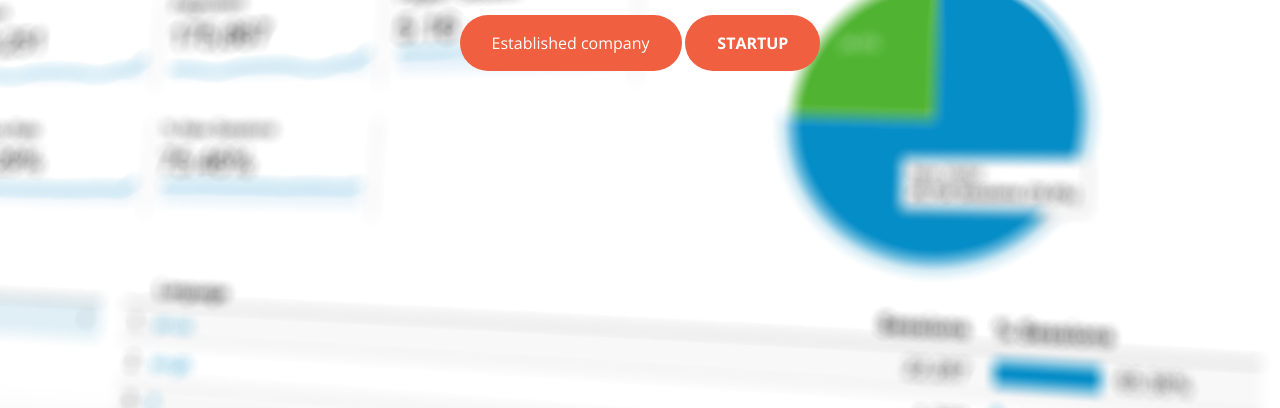
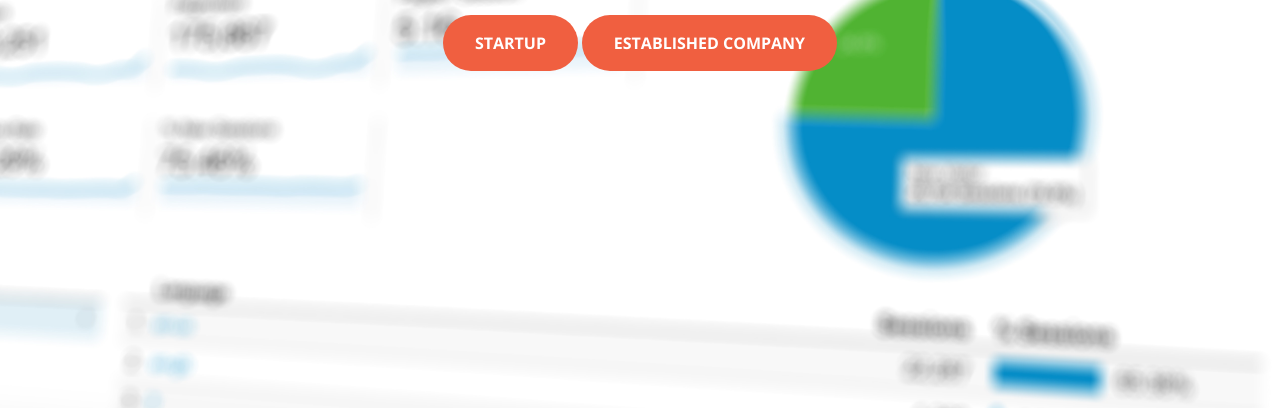
Before and after one commit to Valuraise/valuraise.github.io, a plain HTML site: page index.html in a window 1280 px wide. Shown: the part 392-800 px from the top of the page. Drawn offline with nearby package versions, Linux system fonts and the light colour scheme; a script that the page names is missing.

Commit message:
Update index.html

```diff
--- a/index.html
+++ b/index.html
@@ -144,18 +144,19 @@
             <br />
           </div>
           <div class="col-lg-8 mx-auto">
-            <a
-              class="btn btn-secondary btn-xl js-scroll-trigger"
-              href="#company"
-              onclick="mixpanel.track('Find out more');"
-              >Established company</a
-            >
-            <a
+             <a
               class="btn btn-primary btn-xl js-scroll-trigger"
               href="#coaching"
               onclick="mixpanel.track('Find out more');"
               >Startup</a
             >
+            <a
+              class="btn btn-primary btn-xl js-scroll-trigger"
+              href="#company"
+              onclick="mixpanel.track('Find out more');"
+              >Established company</a
+            >
+
           </div>
         </div>
       </div>
```
